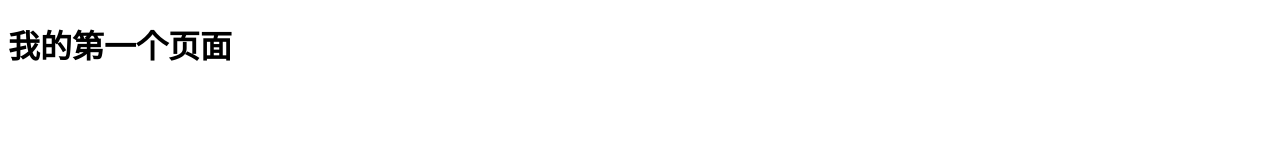
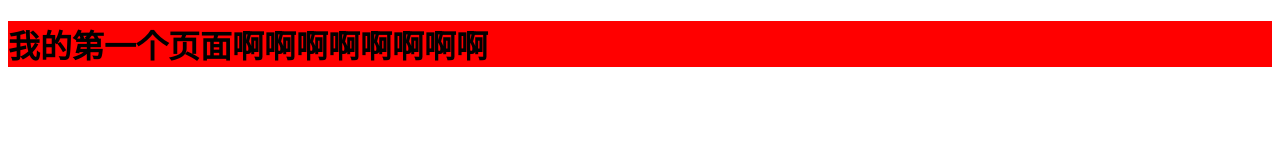
Before and after one commit to studentlove/mydemo, a plain HTML site: page index.html in a window 1280 px wide. Drawn offline with Linux system fonts and the light colour scheme.

Commit message:
my first page

```diff
--- a/index.html
+++ b/index.html
@@ -5,6 +5,6 @@
 	<title>Document</title>
 </head>
 <body>
-	<h1>我的第一个页面</h1>
+	<h1 style="background:red;">我的第一个页面啊啊啊啊啊啊啊啊</h1>
 </body>
 </html>
```
